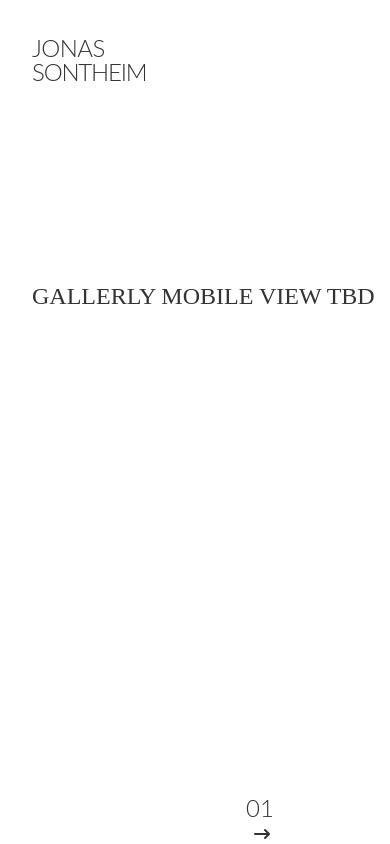
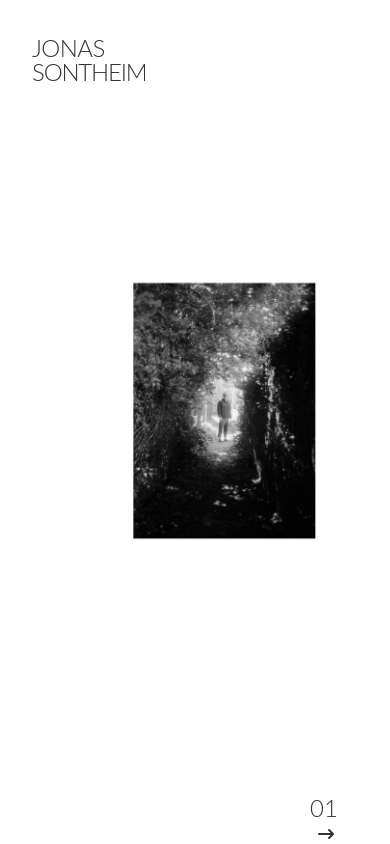
Before and after one commit to sontiO/photo-portfolio, a Next.js app: page /gallery in a window 390 px wide. Built offline with nearby package versions, Linux system fonts and the light colour scheme.

Commit message:
we use carousel for mobile gallery pages

```diff
--- a/components/Carousel.js
+++ b/components/Carousel.js
@@ -4,7 +4,9 @@ import Image from "next/image";
 import Autoplay from "embla-carousel-autoplay";
 
 export const EmblaCarousel = ({ images }) => {
-  const [emblaRef, emblaApi] = useEmblaCarousel({ loop: false }, [Autoplay()]);
+  const [emblaRef, emblaApi] = useEmblaCarousel({ loop: false }, [
+    Autoplay(true),
+  ]);
   return (
     <div className="embla" ref={emblaRef}>
       <div className="embla__container">
--- a/components/GalleryWrapper.js
+++ b/components/GalleryWrapper.js
@@ -30,7 +30,7 @@ export default function GalleryWrapper({ children, page, href }) {
             <div>
               <Link href={href}>
                 <a>
-                  <p className="absolute bottom-8 right-36">
+                  <p className="absolute bottom-8 right-20 md:right-36">
                     {page}
                     <svg
                       xmlns="http://www.w3.org/2000/svg"
--- a/pages/gallery/index.js
+++ b/pages/gallery/index.js
@@ -3,6 +3,7 @@ import Image from "next/image";
 import { useState, useEffect } from "react";
 import { useMediaQuery } from "react-responsive";
 import GalleryWrapper from "../../components/GalleryWrapper";
+import { EmblaCarousel } from "../../components/Carousel";
 
 const Desktop = ({ children }) => {
   const isDesktop = useMediaQuery({ minWidth: 992 });
@@ -21,11 +22,7 @@ export default function Gallery() {
     setModalOpen(true);
   }
 
-  var imageData = [
-    "/bentunnel.jpg",
-    "/boatnebel.jpg",
-    "/underExposeOverDevfoma100008-instagram.jpg",
-  ];
+  var imageData = ["/beninTrees.jpg", "/tungintrees.jpg"];
   return (
     <div className="w-screen h-screen p-8 overflow-x-hidden overflow-y-hidden md:p-12">
       <div className="grid w-full h-full grid-cols-2 grid-rows-2 gap-8 text-2xl font-light text-black uppercase font-Lato">
@@ -75,7 +72,9 @@ export default function Gallery() {
 
         <Mobile>
           <GalleryWrapper page="01" href="/gallery/gallery2">
-            <div className="mt-48 font-cormorant">gallerly mobile view tbd</div>
+            <div className="flex items-center justify-center h-screen -mt-24 ">
+              <EmblaCarousel images={imageData} />
+            </div>
           </GalleryWrapper>
         </Mobile>
       </div>
```
